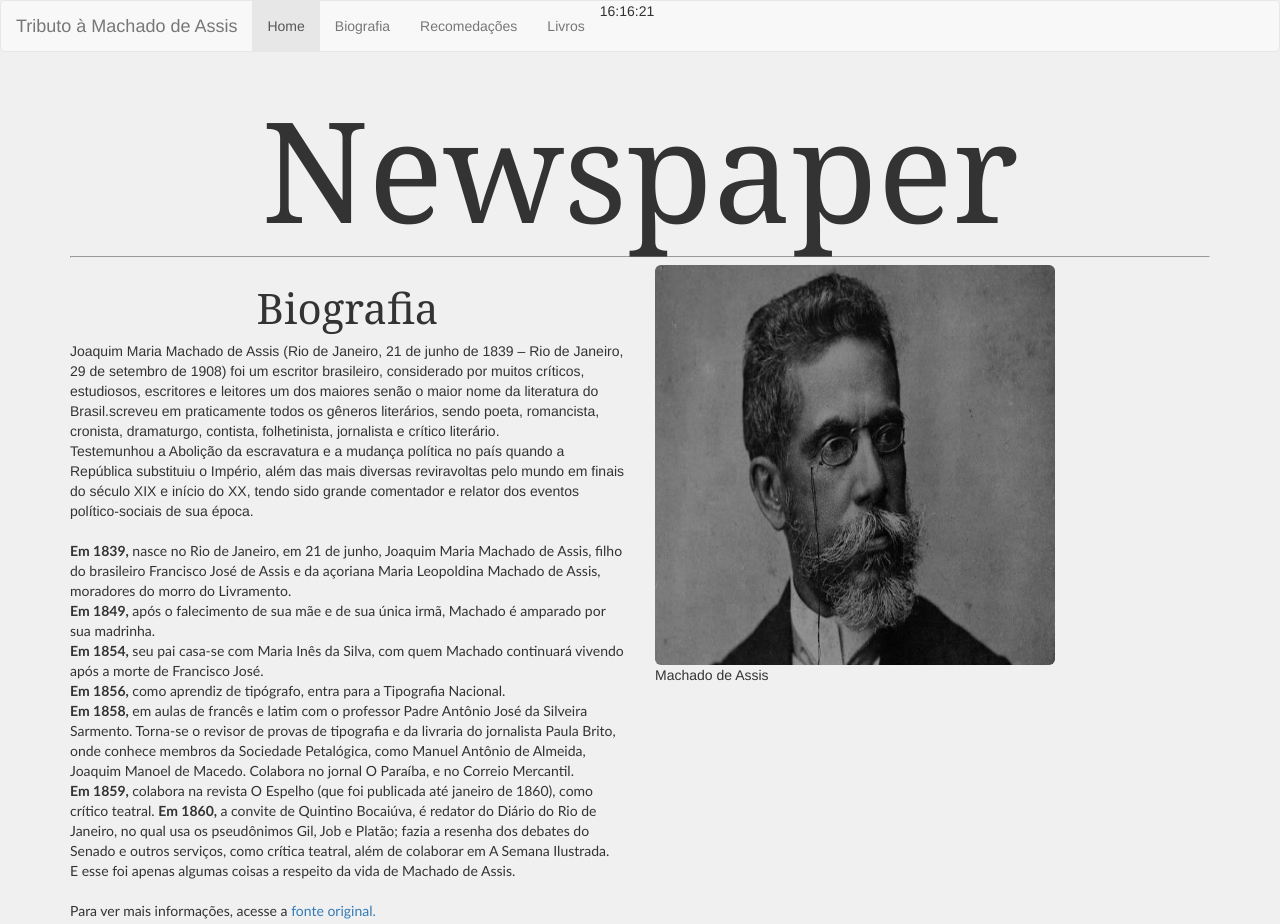
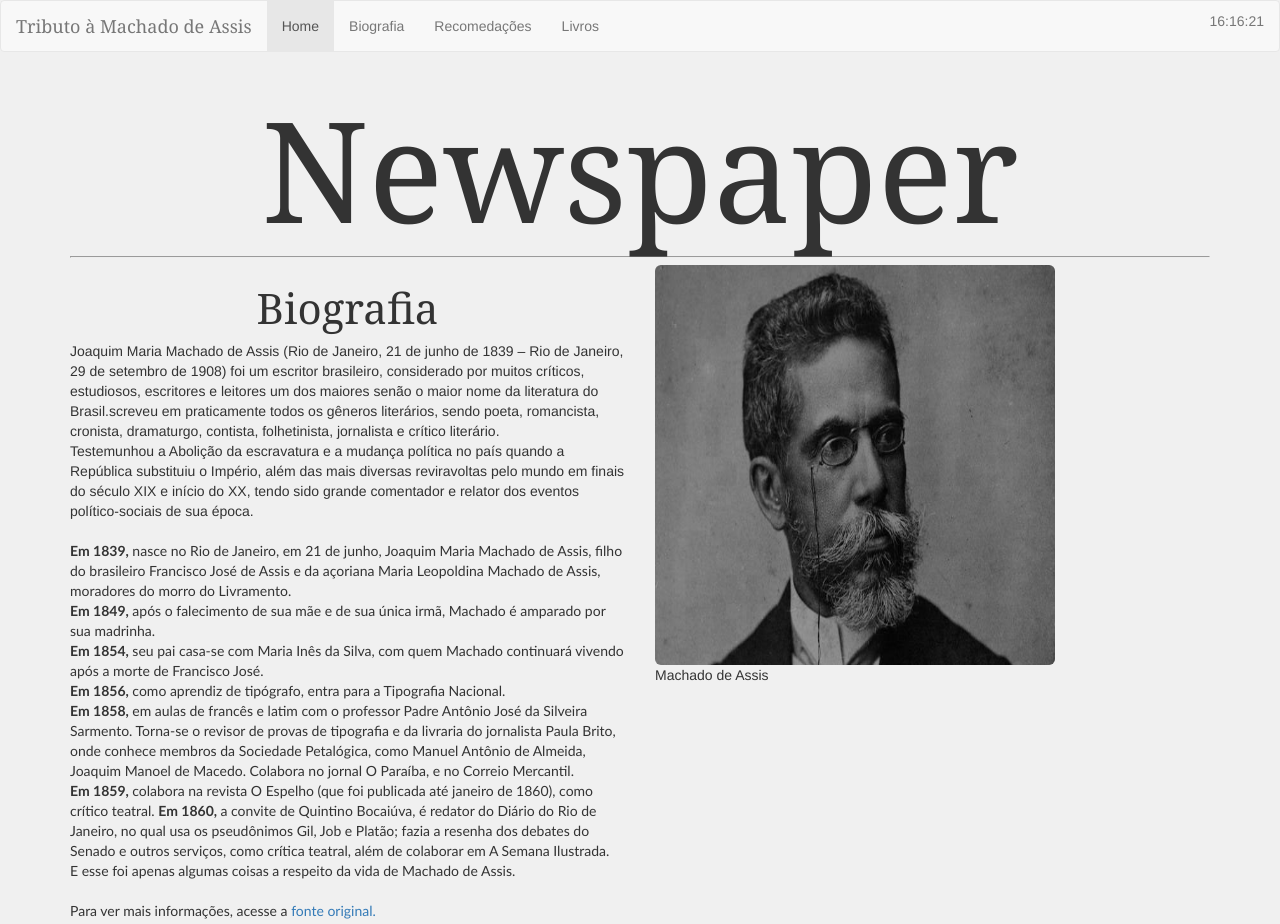
Before and after one commit to marcossiuves/Newspapper, a plain HTML site: page index.html in a window 1280 px wide. Shown: the top 924 px of the page. Drawn offline with nearby package versions, Linux system fonts and the light colour scheme; a web font is replaced by a local one.

Commit message:
Remoção de algumas tags desnecessárias

```diff
--- a/index.html
+++ b/index.html
@@ -16,7 +16,7 @@
         <nav class="navbar navbar-default">
             <div class="container-fluid">
               <div class="navbar-header">
-                <a class="navbar-brand" href="#" id="navTitle">Tributo à Machado de Assis </a>
+                <a class="navbar-brand navTitle" href="#">Tributo à Machado de Assis </a>
               </div>
               <ul class="nav navbar-nav">
                 <li class="active"><a href="#">Home</a></li>
@@ -24,10 +24,9 @@
                 <li><a href="#Recomend">Recomedações</a></li>
                 <li><a href="#Livros">Livros</a></li>
             </ul>
-
-            <ul class="nav navbar-nav" id="hora">
-                  <li><a href="#"><span id="hora">11:13:25</span></a></li>
-              </ul>
+            <ul class="nav navbar-nav hora">
+                  <li><span id="hora">11:13:25</span></li>
+            </ul>
             </div>
           </nav>
     </header>
@@ -41,7 +40,8 @@
         <div class="row">
             <div class= "col-md-6">
                 <article>
-                    <h3 id="Bio"> Biografia</h3>
+
+                <h3 id="Bio"> Biografia</h3>
 
                 Joaquim Maria Machado de Assis (Rio de Janeiro, 21 de junho de 1839 – Rio de Janeiro, 29 de setembro de 1908)
                 foi um escritor brasileiro, considerado por muitos críticos, estudiosos, escritores e leitores um dos maiores
@@ -125,7 +125,7 @@
 
     <hr>
 
-    <section id="LivrosSection" class="container">
+    <section class="container LivrosSection">
 
         <h2 id="Livros"> Outros livros </h2>
 
```
